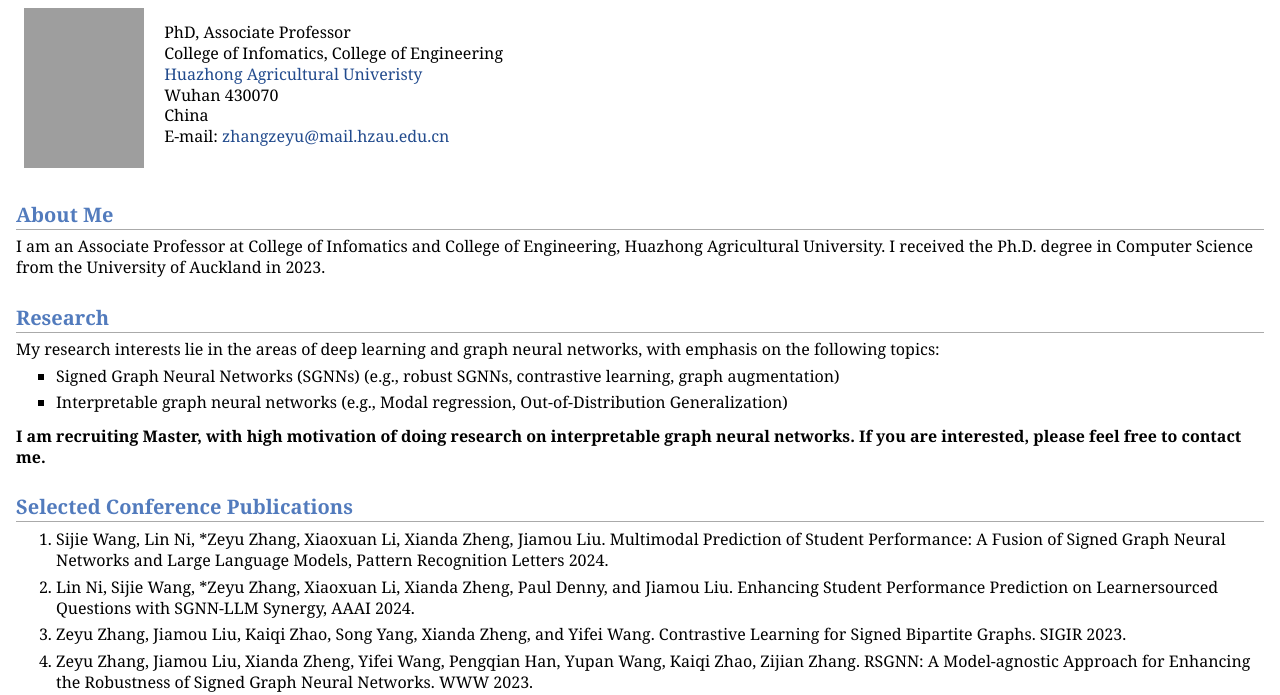
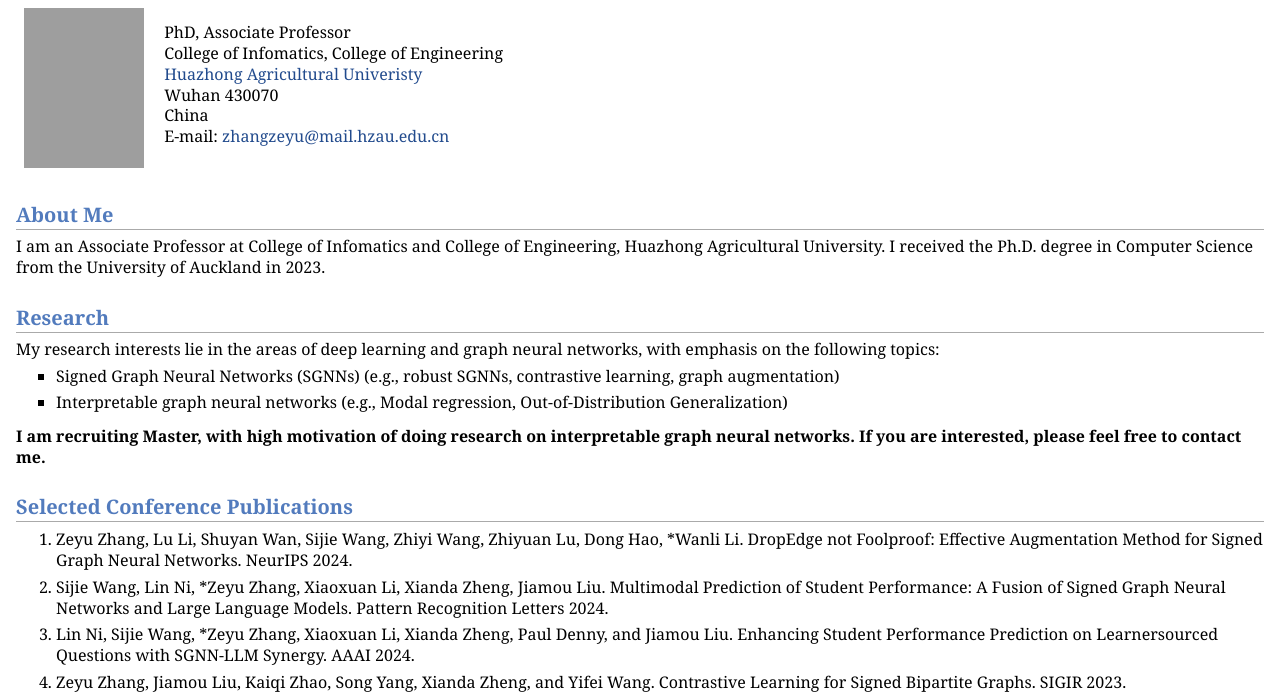
Before and after one commit to Alex-Zeyu/Alex-Zeyu.github.io, a plain HTML site: page index.html in a window 1280 px wide. Shown: the part 66-761 px from the top of the page. Drawn offline with Linux system fonts and the light colour scheme; grey boxes are pictures that could not be loaded.

Commit message:
Update index.html

```diff
--- a/index.html
+++ b/index.html
@@ -36,9 +36,11 @@ E-mail: <a href="mailto:zhangzeyu@mail.hzau.edu.cn">zhangzeyu@mail.hzau.edu.cn</
 
 <h2>Selected Conference Publications </h2>
 <ol>
-<li><p>Sijie Wang, Lin Ni, *Zeyu Zhang, Xiaoxuan Li, Xianda Zheng, Jiamou Liu. Multimodal Prediction of Student Performance: A Fusion of Signed Graph Neural Networks and Large Language Models, Pattern Recognition Letters 2024.
+<li><p>Zeyu Zhang, Lu Li, Shuyan Wan, Sijie Wang, Zhiyi Wang, Zhiyuan Lu, Dong Hao, *Wanli Li. DropEdge not Foolproof: Effective Augmentation Method for Signed Graph Neural Networks. NeurIPS 2024.
 </li>
-<li><p>Lin Ni, Sijie Wang, *Zeyu Zhang, Xiaoxuan Li, Xianda Zheng, Paul Denny, and Jiamou Liu. Enhancing Student Performance Prediction on Learnersourced Questions with SGNN-LLM Synergy, AAAI 2024.
+<li><p>Sijie Wang, Lin Ni, *Zeyu Zhang, Xiaoxuan Li, Xianda Zheng, Jiamou Liu. Multimodal Prediction of Student Performance: A Fusion of Signed Graph Neural Networks and Large Language Models. Pattern Recognition Letters 2024.
+</li>
+<li><p>Lin Ni, Sijie Wang, *Zeyu Zhang, Xiaoxuan Li, Xianda Zheng, Paul Denny, and Jiamou Liu. Enhancing Student Performance Prediction on Learnersourced Questions with SGNN-LLM Synergy. AAAI 2024.
 </li>
 <li><p>Zeyu Zhang, Jiamou Liu, Kaiqi Zhao, Song Yang, Xianda Zheng, and Yifei Wang. Contrastive Learning for Signed Bipartite Graphs. SIGIR 2023.
 </li>
```
